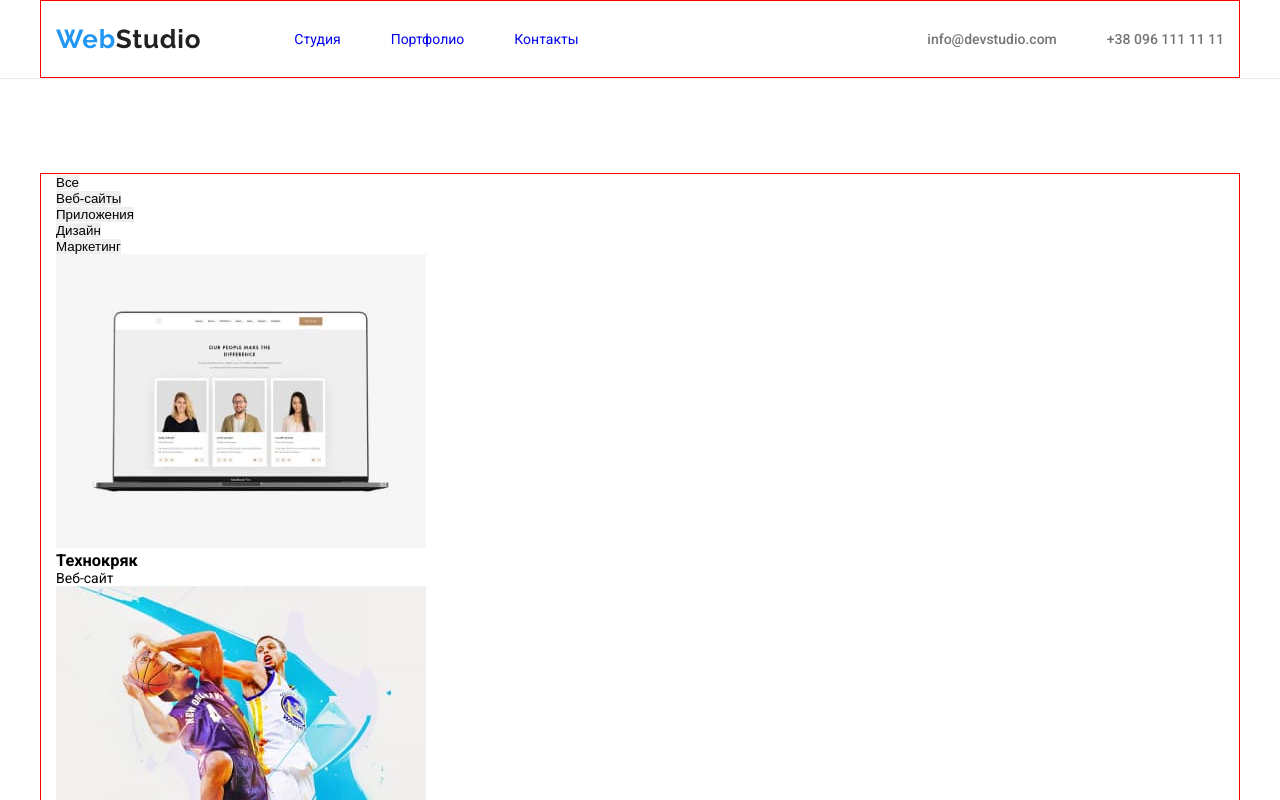
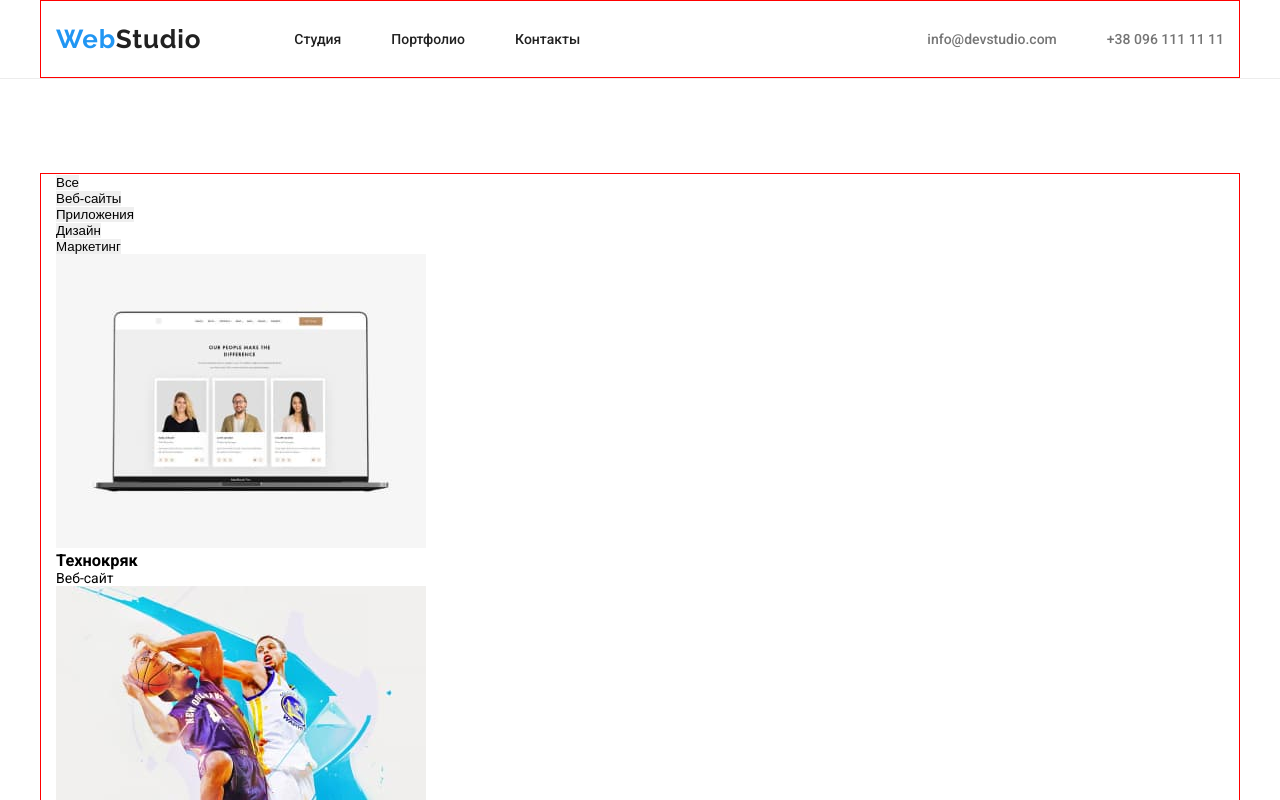
Before and after one commit to Vitalii-Tokariev/goit-markup-hw-02, a plain HTML site: page portfolio.html in a window 1280 px wide. Shown: the top 800 px of the page. Drawn offline with Linux system fonts and the light colour scheme.

Commit message:
исправление ошибки после валидации

```diff
--- a/css/style.css
+++ b/css/style.css
@@ -130,6 +130,6 @@ body {
 }
 
 .advantages-item {
-    flex-basis: calc(100% / 4 -30px);
+    flex-basis: calc(100% / 4 - 30px);
     margin-right: 30px;
 }
--- a/portfolio.html
+++ b/portfolio.html
@@ -25,13 +25,15 @@
                     >
                     <ul class="list">
                         <li class="item">
-                            <a href="./index.html">Студия</a>
+                            <a href="./index.html" class="link">Студия</a>
                         </li>
                         <li class="item">
-                            <a href="./portfolio.html">Портфолио</a>
+                            <a href="./portfolio.html" class="link"
+                                >Портфолио</a
+                            >
                         </li>
                         <li class="item">
-                            <a href="#">Контакты</a>
+                            <a href="#" class="link">Контакты</a>
                         </li>
                     </ul>
                 </nav>
```
